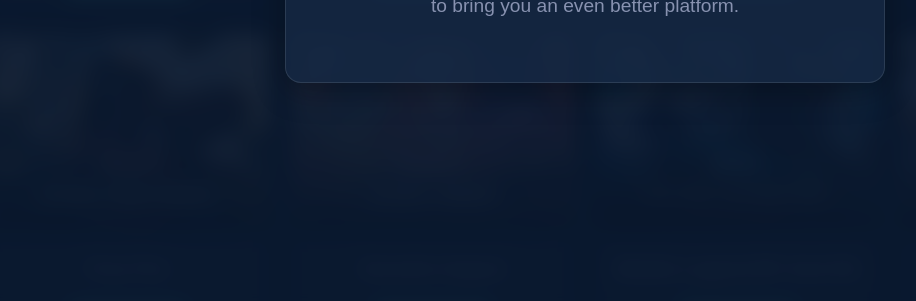
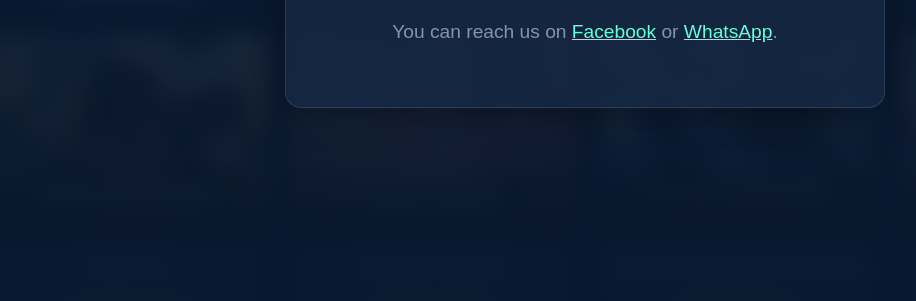
Before and after one commit to Platinamo/Platinamo.github.io, a plain HTML site: page index.html in a window 1280 px wide. Shown: the part 486-787 px from the top of the page, without its empty margins (55-971 px from the left). Drawn offline with Linux system fonts and the light colour scheme.

Commit message:
Refactor index.html to improve formatting and add maintenance message with contact links for users during downtime.

```diff
--- a/index.html
+++ b/index.html
@@ -1,5 +1,6 @@
 <!DOCTYPE html>
 <html lang="en">
+
 <head>
     <meta charset="UTF-8">
     <meta name="viewport" content="width=device-width, initial-scale=1.0">
@@ -270,6 +271,12 @@
             margin-bottom: 20px;
         }
 
+        .maintenance-message a {
+            color: #64ffda;
+            text-decoration: underline;
+        }
+
+
         .maintenance-time {
             font-size: 1rem;
             color: #64ffda;
@@ -277,8 +284,13 @@
         }
 
         @keyframes spin {
-            0% { transform: rotate(0deg); }
-            100% { transform: rotate(360deg); }
+            0% {
+                transform: rotate(0deg);
+            }
+
+            100% {
+                transform: rotate(360deg);
+            }
         }
 
         @media (max-width: 480px) {
@@ -300,13 +312,20 @@
         }
     </style>
 </head>
+
 <body>
     <div class="maintenance-overlay">
         <div class="maintenance-content">
             <i class="fas fa-cog maintenance-icon"></i>
             <h1 class="maintenance-title">Under Maintenance</h1>
-            <p class="maintenance-message">We're currently performing scheduled maintenance to improve your gaming experience. Our team is working hard to bring you an even better platform.</p>
-
+            <p class="maintenance-message">We're currently performing scheduled maintenance to improve your gaming
+                experience. Our team is working hard to bring you an even better platform.</p>
+            <p class="maintenance-message">
+                You can reach us on
+                <a href="https://www.facebook.com/Platinamo" target="_blank">Facebook</a>
+                or
+                <a href="https://wa.me/8801331222317" target="_blank">WhatsApp</a>.
+            </p>
         </div>
     </div>
     <canvas id="stars-canvas"></canvas>
@@ -384,7 +403,7 @@
 
         animate();
 
-        document.addEventListener('DOMContentLoaded', function() {
+        document.addEventListener('DOMContentLoaded', function () {
             // Fetch the products data from products.json
             fetch('products.json')
                 .then(response => response.json())
@@ -436,4 +455,5 @@
         });
     </script>
 </body>
+
 </html>
```
